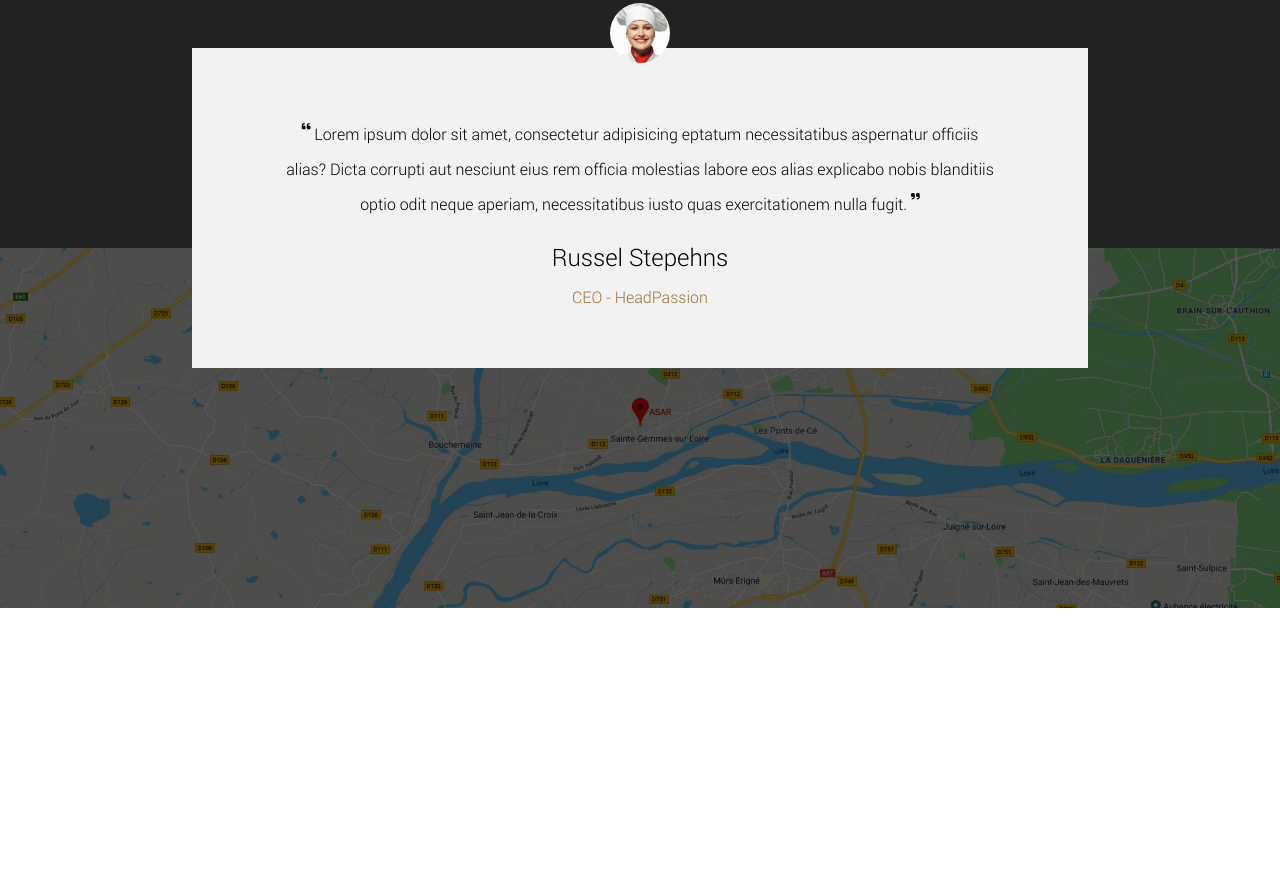
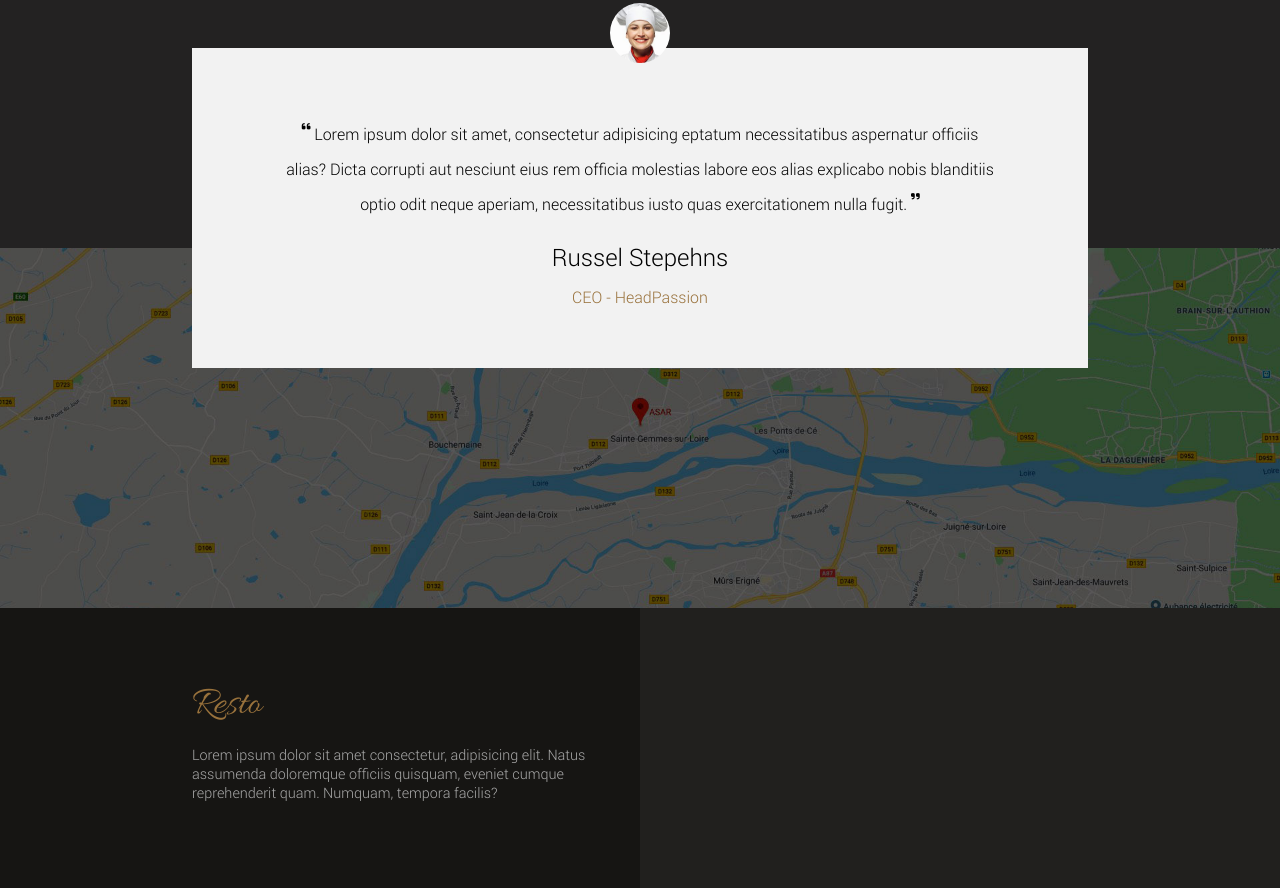
Before and after one commit to Arnaud293/Scss_Model_Integration_The-Resto, a plain HTML site: page index.html in a window 1280 px wide. Shown: the part 4032-4920 px from the top of the page. Before the commit the page ends 4640 px from the top, so only its background shows below. Drawn offline with Linux system fonts and the light colour scheme.

Commit message:
Add footer with bg image, pre-design left-part

```diff
--- a/index.html
+++ b/index.html
@@ -273,5 +273,15 @@
             <img src="./assets/img/gmap.jpg" alt="Gmap-screen">
         </div>
     </section>
+
+    <footer>
+        <div class="footer-left">
+            <div class="footer-left-text">
+                <h3>Resto</h3>
+                <p>Lorem ipsum dolor sit amet consectetur, adipisicing elit. Natus assumenda doloremque officiis quisquam, eveniet cumque reprehenderit quam. Numquam, tempora facilis?</p>
+            </div>
+        </div>
+        <div class="footer-right"></div>
+    </footer>
 </body>
 </html>
--- a/styles/index.scss
+++ b/styles/index.scss
@@ -4,3 +4,4 @@
 @import './layout/cards';
 @import './layout/form';
 @import './components/buttons';
+@import './layout/footer';
--- /dev/null
+++ b/styles/layout/_footer.scss
@@ -0,0 +1,39 @@
+footer{
+    height: 35vh;
+    width: 100%;
+    background-size: contain;
+    background-image: url('../../assets/img/bg-footer.jpg');
+    display: flex;
+
+    & .footer-left, .footer-right{
+        width: 50%;
+        height: 100%;
+    }
+
+    & .footer-left{
+        display: grid;
+        grid-template-columns: 30% 1fr;
+
+        &-text{
+            grid-column-start: 2;
+            display: flex;
+            flex-direction: column;
+            justify-content: center;
+
+            & h3{
+                font-family: $Allura;
+                font-size: 2.5rem;
+                color: $color3;
+                font-weight: 500;
+                margin: 0;
+            }
+            & p{
+                color: darkgray;
+                font-size: 0.9rem;
+                font-family: $Roboto;
+            }
+        }
+
+
+    }
+}
```
Also changed, not shown: styles/index.css, 1 other file.
